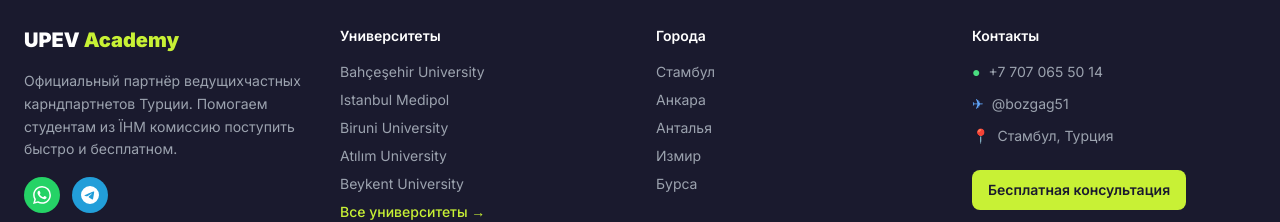
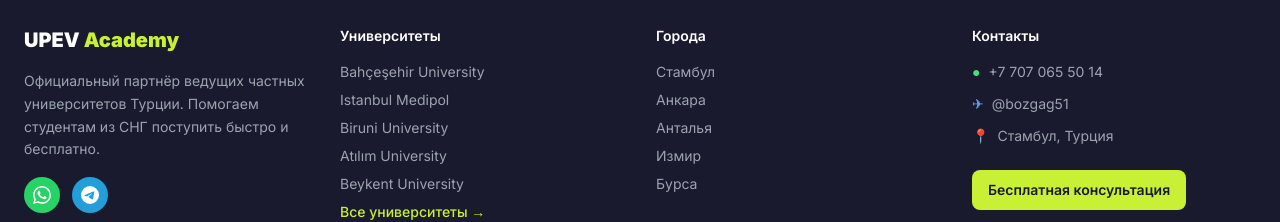
Before and after one commit to dilshodbakhtiyarov-spec/upev-academy, a Next.js app: page / in a window 1280 px wide. Shown: the part 3646-3868 px from the top of the page. Built offline with nearby package versions, Linux system fonts and the light colour scheme.

Commit message:
Fix broken/garbled text in footer description

```diff
--- a/src/components/Footer.tsx
+++ b/src/components/Footer.tsx
@@ -18,7 +18,7 @@
             </span>
           </Link>
           <p className="text-sm text-gray-400 leading-relaxed mb-4">
-            Официальный партнёр ведущихчастных карндпартнетов Турции. Помогаем студентам из ЇHM комиссию поступить быстро и бесплатном.
+            Официальный партнёр ведущих частных университетов Турции. Помогаем студентам из СНГ поступить быстро и бесплатно.
           </p>
           <div className="flex gap-3">
             <a
```
